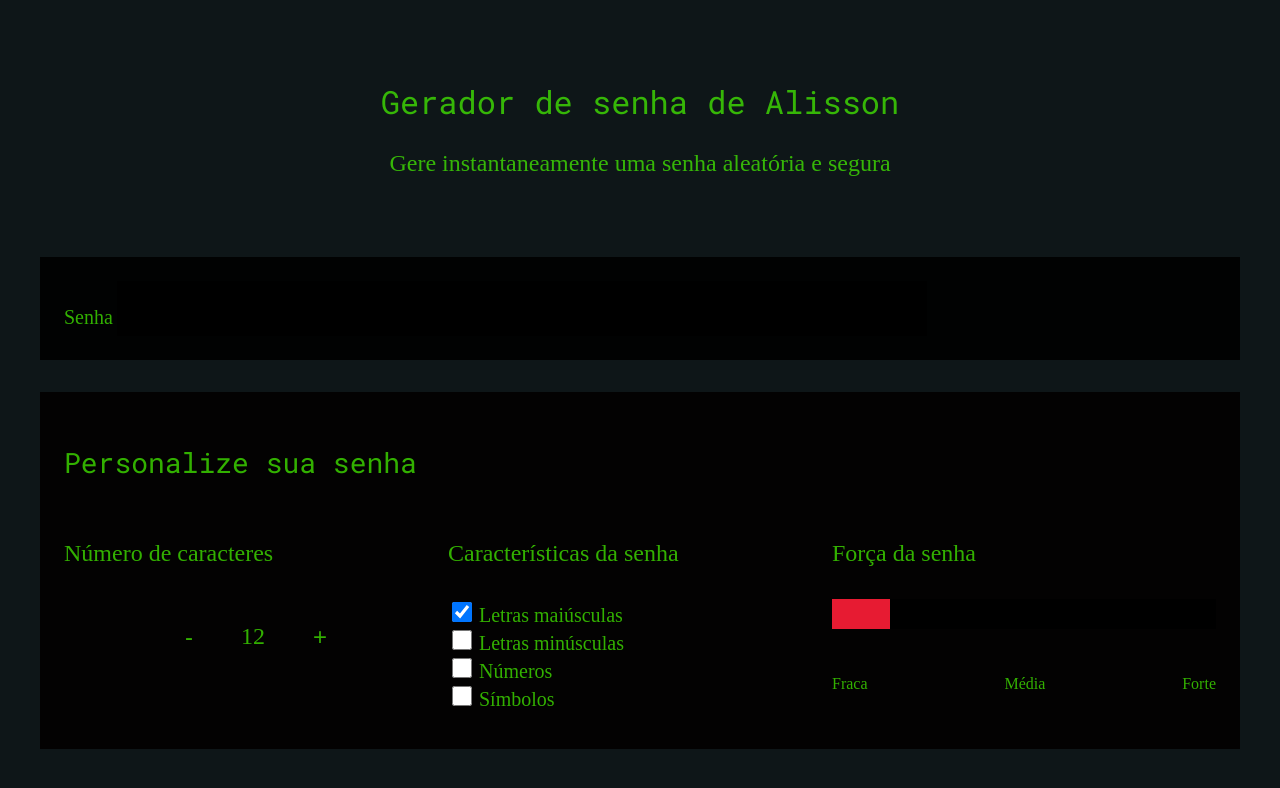
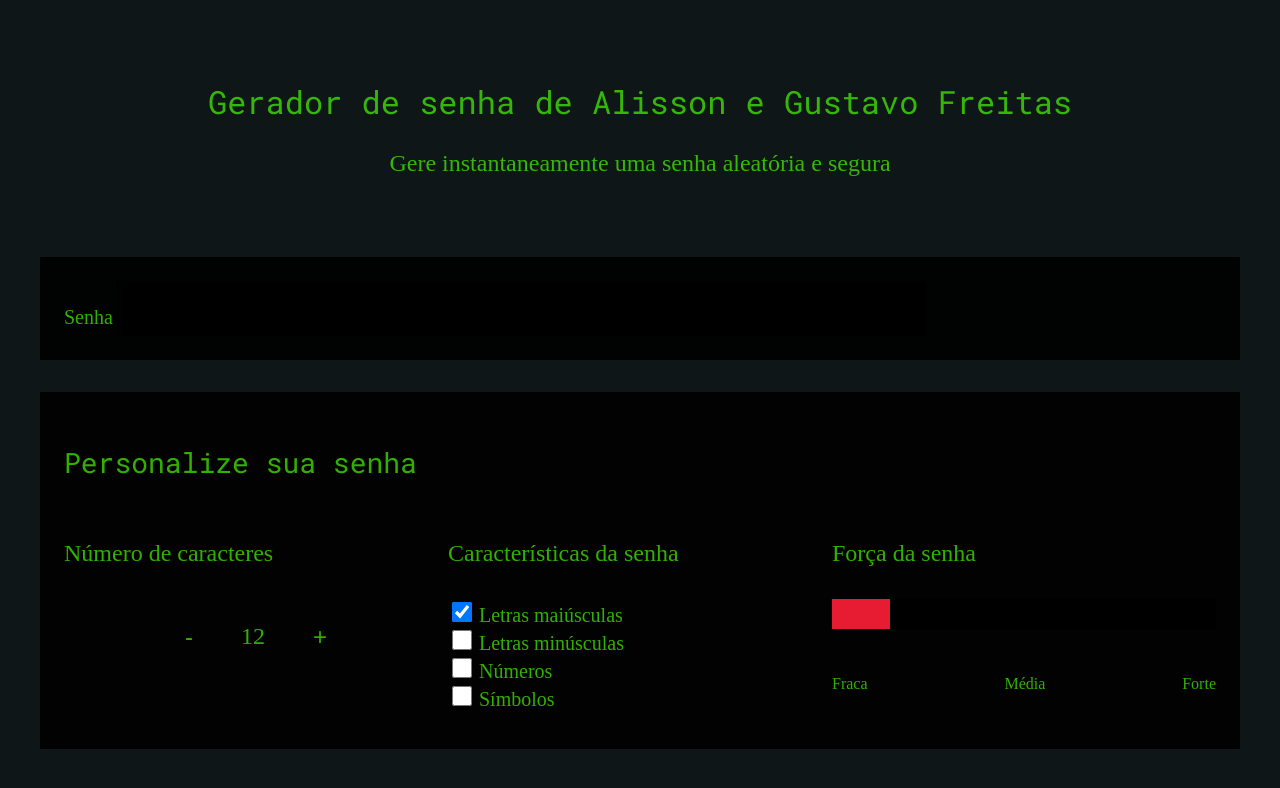
Before and after one commit to AlissonSell/senha-, a plain HTML site: page index.html in a window 1280 px wide. Drawn offline with Linux system fonts and the light colour scheme; a script that the page names is missing.

Commit message:
Update index.html

```diff
--- a/index.html
+++ b/index.html
@@ -4,14 +4,14 @@
 <head>
     <meta charset="UTF-8">
     <meta name="viewport" content="width=device-width, initial-scale=1.0">
-    <title>Gerador de senha de Alisson </title>
+    <title>Gerador de senha de Alisson e Gustavo Freitas </title>
     <link rel="stylesheet" href="style.css">
 </head>
 
 <body>
     <section class="conteudo">
         <div class="conteudo-titulo">
-            <h2 class="titulo-principal">Gerador de senha de Alisson </h2>
+            <h2 class="titulo-principal">Gerador de senha de Alisson e Gustavo Freitas </h2>
             <h3 class="titulo-secundario">Gere instantaneamente uma senha aleatória e segura</h3>
         </div>
         <div class="conteudo-senha">
```
